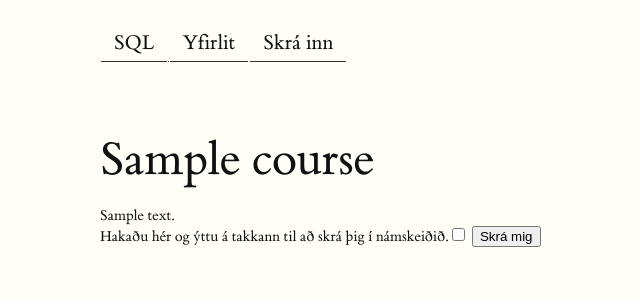
After one commit to Ernir/sql-web, a Django app: a page that uses sql_web/templates/course.html in a window 1280 px wide. The commit adds this page. Shown: the top 300 px of the page, without its empty margins (60-700 px from the left). Run offline with Django 3.2, Linux system fonts and the light colour scheme; tables that the repository leaves empty hold one stand-in row (values such as "Sample post"); parts of the project's set-up code (start-up, migrations or seed data) failed here and were passed over.

Commit message:
Implement a working course registration and discovery "system"

```diff
--- a/sql_web/forms.py
+++ b/sql_web/forms.py
@@ -62,3 +62,7 @@ class AceEditorAdminModelForm(forms.ModelForm):
 
 class ExerciseForm(forms.Form):
     code_area = forms.CharField(widget=forms.Textarea)
+
+
+class CourseRegistrationForm(forms.Form):
+    directive = forms.BooleanField(label="Hakaðu hér og ýttu á takkann til að skrá þig í námskeiðið.")
--- a/sql_web/models.py
+++ b/sql_web/models.py
@@ -180,17 +180,27 @@ class Course(models.Model):
     Students are organized into courses
     """
 
-    name = models.CharField(max_length=200)
+    name = models.CharField(max_length=200, unique=True)
     open_to_all = models.BooleanField(default=True, help_text="Sé áfanginn lokaður sérð þú um að skrá inn nemendur")
+    assignments = models.ManyToManyField(Assignment, blank=True)
     members = models.ManyToManyField(User, blank=True)
-    assignments = models.ManyToManyField(Assignment, blank=True)
+    description = models.TextField()
+
+    rendered_description = models.TextField()
+    slug = models.SlugField(max_length=200)
+
+    def get_absolute_url(self):
+        return reverse("course", args=[self.slug])
 
     def __str__(self):
         return self.name
 
     def save(self, *args, **kwargs):
         # ToDo handle assignments
+        self.slug = slugify(self.name)
+        self.rendered_description = markdown(self.description, extensions=["tables"])
         super(Course, self).save(*args, **kwargs)
+
 
 """
 Other models
--- /dev/null
+++ b/sql_web/templates/course.html
@@ -0,0 +1,22 @@
+{% extends "base.html" %}
+{% load staticfiles %}
+
+{% block css %}
+    <link rel="stylesheet" href="{% static "tufte-css/tufte.css" %}"/>
+{% endblock %}
+
+{% block text_content %}
+    <h1>{{ course.name }}</h1>
+    {% autoescape off %}
+        {{ course.rendered_description }}
+    {% endautoescape %}
+    {% if not registered %}
+        <form action="." method="post">
+            {% csrf_token %}
+            {{ form }}
+            <input type="submit" value="Skrá mig"/>
+        </form>
+    {% else %}
+        <p><small>Þú ert meðlimur í þessu námskeiði. Hafðu samband við kennara viljir þú eyða skráningunni.</small></p>
+    {% endif %}
+{% endblock %}
--- a/sql_web/urls.py
+++ b/sql_web/urls.py
@@ -16,6 +16,7 @@ urlpatterns = [
     url(r"^skraning/$",
         CreateView.as_view(template_name='registration/register.html', form_class=UserCreationForm, success_url='/')),
     url(r"^utskraning/$", views.LogoutView.as_view(), name="custom_logout",),
+    url(r"^namskeid/(?P<course_slug>.+)/$", views.CourseView.as_view(), name="course"),
 
     # Not for the users:
     url(r"^bakatil/vidfangsefni/$", views.SectionOverview.as_view(),
--- a/sql_web/views.py
+++ b/sql_web/views.py
@@ -5,8 +5,8 @@ from django.shortcuts import get_object_or_404, render, render_to_response, redi
 from django.template import RequestContext
 from django.utils.decorators import method_decorator
 from django.views.generic import View
-from sql_web.forms import ExerciseForm
-from sql_web.models import Section, Exercise, Subject, IndexText
+from sql_web.forms import ExerciseForm, CourseRegistrationForm
+from sql_web.models import Section, Exercise, Subject, IndexText, Course
 from sql_web.sql_runner import ExerciseRunner
 
 
@@ -69,8 +69,12 @@ class ProfileView(BaseView):
 
     @method_decorator(login_required)
     def get(self, request):
+        currently_member_of = request.user.course_set.all()
+        available_courses = Course.objects.filter(open_to_all=True).all()
+        # Manual filtering due to ORM limitations. ToDO find prettier way.
+        available_courses = [course for course in available_courses if course not in currently_member_of]
+
         read_sections = request.user.read.all()
-
         unread_sections = []
         num_unread_to_show = 5
         # Find some unread sections connected to those previously read
@@ -87,6 +91,8 @@ class ProfileView(BaseView):
                 unread_sections = unread_sections[:num_unread_to_show]
                 break
 
+        self.params["available_courses"] = available_courses
+        self.params["currently_member_of"] = currently_member_of
         self.params["read_sections"] = read_sections
         self.params["unread_sections"] = unread_sections
         self.params["title"] = "Síðan mín"
@@ -148,6 +154,27 @@ class ExerciseView(BaseView):
             return self.get(request, exercise_slug)
 
 
+class CourseView(BaseView):
+    def get(self, request, course_slug):
+        the_course = get_object_or_404(Course, slug=course_slug)
+        return self.course_view_common(request, the_course)
+
+    def post(self, request, course_slug):
+        the_course = get_object_or_404(Course, slug=course_slug)
+        # if "directive" in request.POST and request.POST["directive"] == "unregister":
+        form = CourseRegistrationForm(request.POST)
+        if form.is_valid():
+            if "directive" in request.POST and request.POST["directive"] == "on":
+                the_course.members.add(request.user)
+        return self.course_view_common(request, the_course)
+
+    def course_view_common(self, request, the_course):
+        self.params["course"] = the_course
+        self.params["registered"] = request.user in the_course.members.all()
+        self.params["form"] = CourseRegistrationForm()
+        return render(request, "course.html", self.params)
+
+
 """
 Non-user visible views - JSON endpoints and similar
 """
```
Also changed, not shown: sql_web/admin.py (+6 -1 lines), sql_web/templates/profile.html (+22 -0 lines), sql_web/migrations/0030_course_description.py (added), sql_web/migrations/0031_course_rendered_description.py (added), sql_web/migrations/0032_course_slug.py (added), sql_web/migrations/0033_auto_20160803_1511.py (added).
